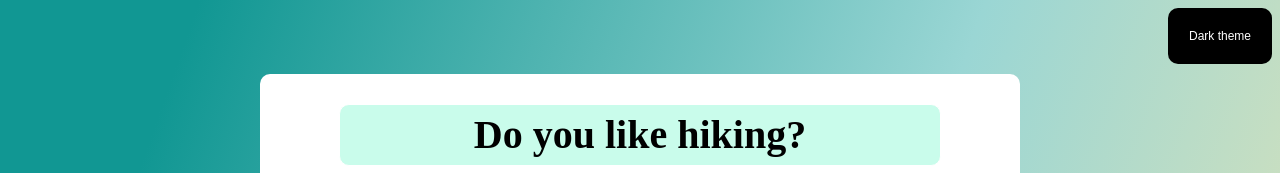
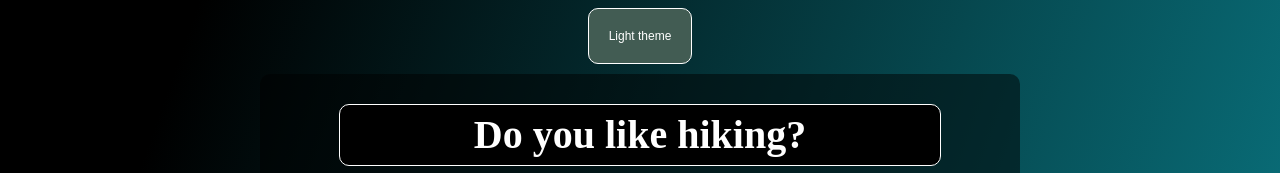
Before and after one commit to Msharova/hobby-page, a plain HTML site: page index.html in a window 1280 px wide. Both pictures are taken after a click on the button "Dark theme". Shown: the top 173 px of the page. Drawn offline with Linux system fonts and the light colour scheme.

Commit message:
added dark theme

```diff
--- a/index.html
+++ b/index.html
@@ -54,14 +54,14 @@
       }
       button:hover {
         cursor: pointer;
-        background: white;
+        background: transparent;
         border: 1px solid black;
         transition: all 150ms ease-in-out;
         color: var(--dark-color);
       }
       .header {
         display: flex;
-        justify-content: end;
+        justify-content: center;
       }
       .intro-picture {
         transition: all 150ms ease-in-out;
@@ -119,9 +119,48 @@
         max-width: 700px;
         text-align: center;
       }
+      .dark-theme {
+        background: linear-gradient(
+          109.6deg,
+          rgb(0, 0, 0) 11.2%,
+          rgb(11, 132, 145) 91.1%
+        );
+      }
+      .dark-theme .header button {
+        background: rgb(66, 92, 83);
+        color: white;
+        border: 1px solid white;
+        transition: all 150ms ease-in-out;
+      }
+      .dark-theme .header button:hover {
+        background: transparent;
+        color: white;
+        border: 1px solid white;
+      }
+      .dark-theme .container {
+        background: rgb(0, 0, 0, 0.5);
+        color: white;
+      }
+      .dark-theme .container h1 {
+        background: black;
+      }
+      .dark-theme .container .wiki-link a {
+        background: rgb(66, 92, 83);
+        color: white;
+      }
+      .dark-theme .container .wiki-link a:hover {
+        background: transparent;
+        border: 1px solid white;
+      }
+      .dark-theme .footer {
+        color: white;
+      }
+      .dark-theme .footer a {
+        color: rgb(172, 172, 255);
+      }
     </style>
   </head>
-  <body>
+  <body class="">
     <div class="header">
       <button>Dark theme</button>
     </div>
@@ -191,5 +230,22 @@
         >Maria Sharova</a
       >
     </div>
+    <script>
+      function changeTheme() {
+        let body = document.querySelector("body");
+        let buttonText = document.querySelector("button");
+
+        if (body.classList.contains("dark-theme")) {
+          body.classList.remove("dark-theme");
+          buttonText.innerHTML = "Dark theme";
+        } else {
+          body.classList.add("dark-theme");
+          buttonText.innerHTML = "Light theme";
+        }
+      }
+
+      let themeButton = document.querySelector("button");
+      themeButton.addEventListener("click", changeTheme);
+    </script>
   </body>
 </html>
```
